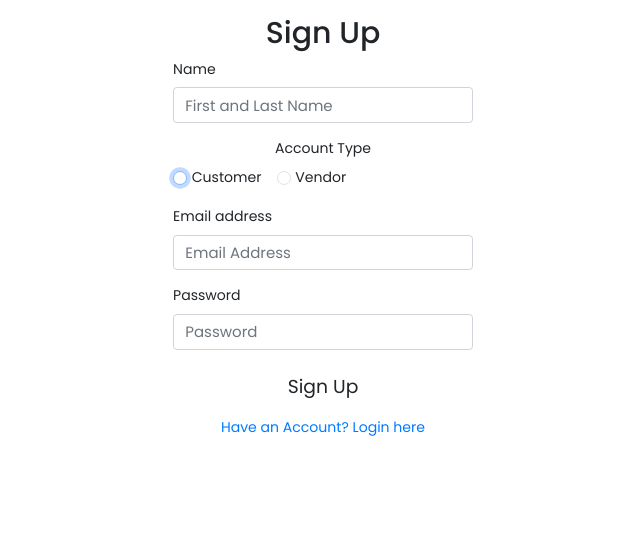
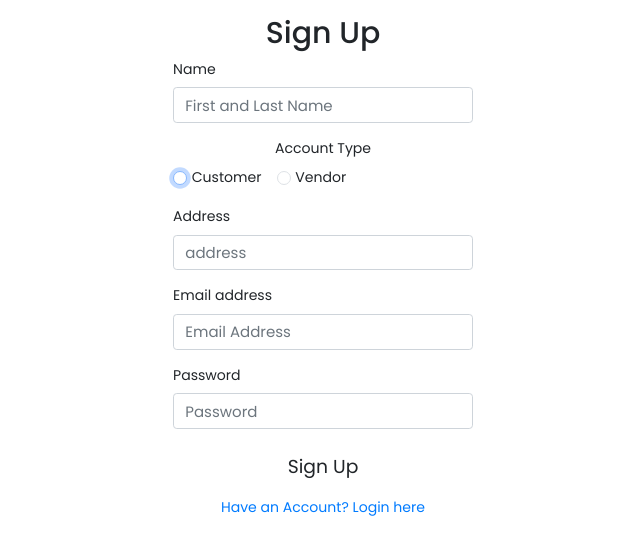
Before and after one commit to Capstone-S13/flask, a Flask app: page /signup in a window 1280 px wide. Shown: the top 555 px of the page, without its empty margins (317-957 px from the left). Run offline with Flask 2, Linux system fonts and the light colour scheme; some libraries are stand-ins or nearby versions.

Commit message:
update sign up

```diff
--- a/templates/signup.html
+++ b/templates/signup.html
@@ -31,6 +31,11 @@
           </div>
         </div>
 
+        <div class="form-group text-left">
+          <label for="inputAddress">Address</label>
+          <input type="text" id="inputAddress" class="form-control" placeholder="address" name="name"
+          value="{{request.form.address }}" required>
+        </div>
 
         <div class="form-group text-left">
           <label for="inputEmail">Email address</label>
```
